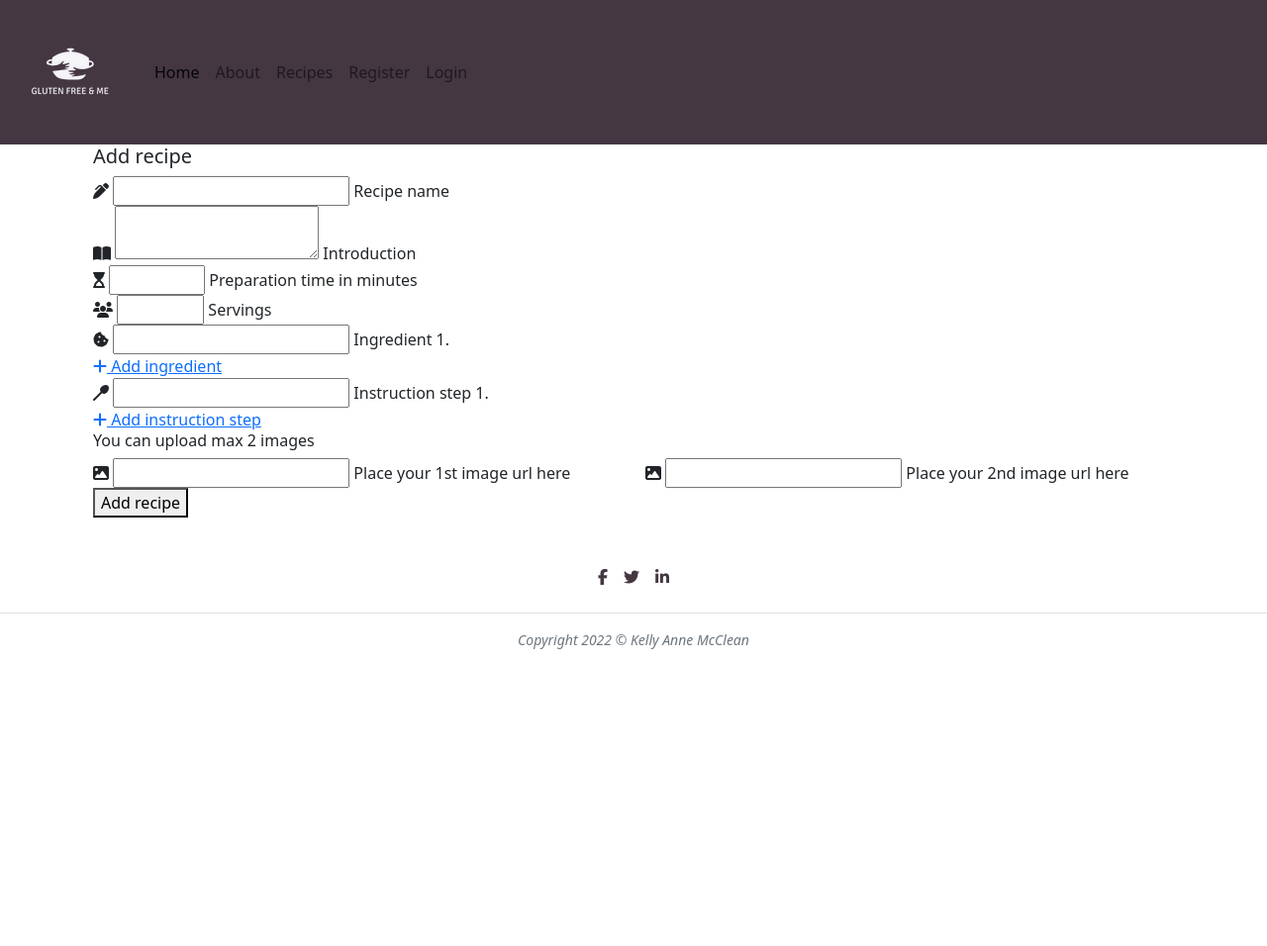
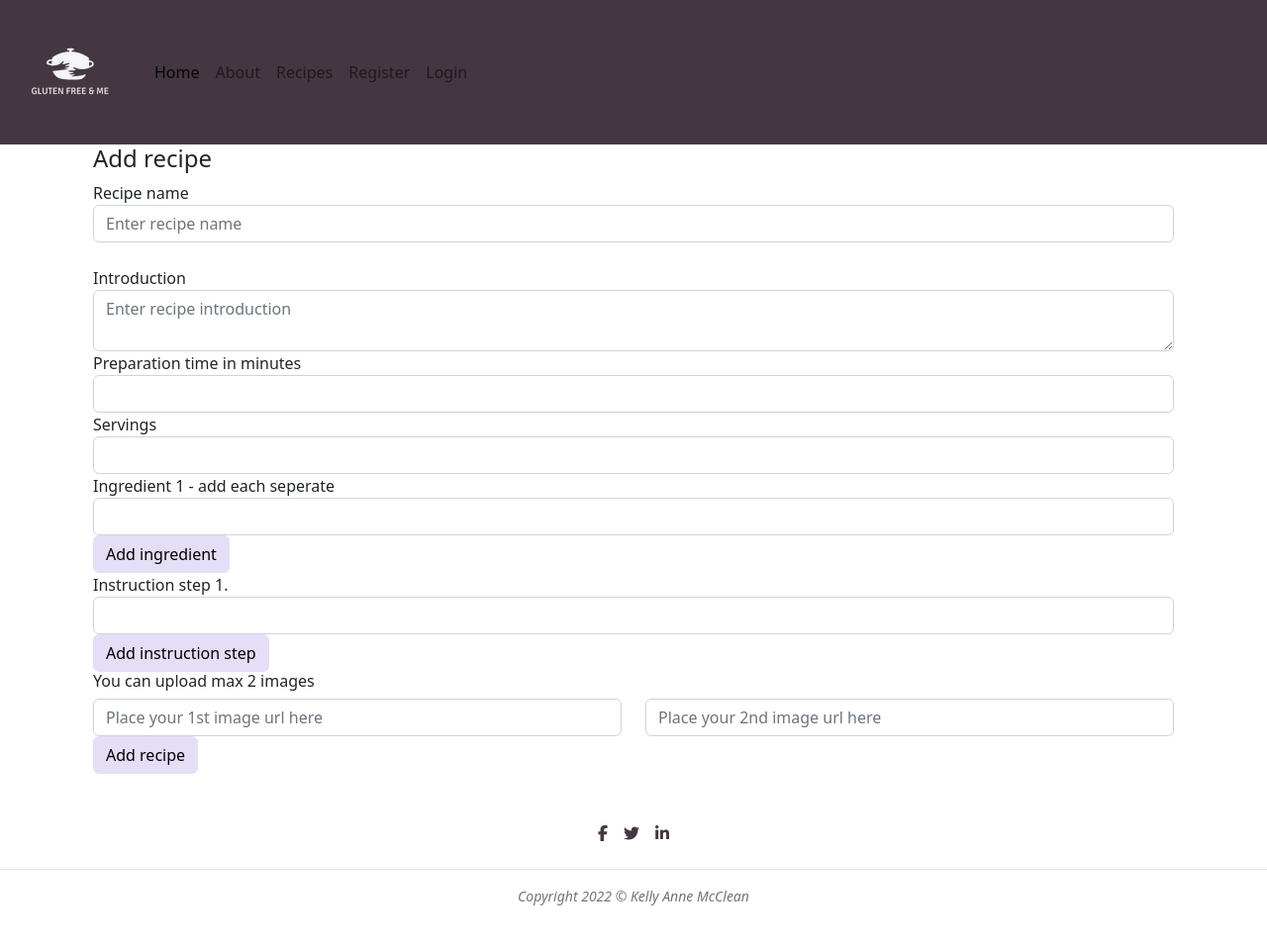
Before and after one commit to mccannka/gluten-free-me, a Flask app: page /recipe/add in a window 1280 px wide. Shown: the whole page at 99% size. Before the commit the page ends 656 px from the top, so only its background shows below. Run offline with Flask 2, Linux system fonts and the light colour scheme; the visitor is signed in with stand-in values (Sample User, id 1); some libraries are stand-ins or nearby versions.

Commit message:
Add recipe page updates - form styling

```diff
--- a/static/css/style.css
+++ b/static/css/style.css
@@ -60,5 +60,20 @@ h4.no-results-text {
 a.btn.btn-secondary {
     background: #cacaaa;
     border-color: #cacaaa;
-    color: #212529
+    color: #212529;
 }
+
+/* Add Page updates */
+h4.center-align {
+    color: #212529;
+}
+
+a.btn.btn-info {
+    background: #e4def7;
+    border-color: #e4def7;
+}
+
+button.btn.btn-info {
+    background: #e4def7;
+    border-color: #e4def7;
+}
--- a/templates/recipe/add_recipes.html
+++ b/templates/recipe/add_recipes.html
@@ -1,10 +1,11 @@
 {% extends "base.html" %}
 {% block content %}
 
+<section id="add-section">
   <div class="container">
     <div class="row">
       <div class="col s12">
-        <h5 class="center-align">Add recipe</h5>
+        <h4 class="center-align">Add recipe</h4>
       </div>
     </div>
     <div class="row">
@@ -13,55 +14,49 @@
           <!-- Recipe name -->
           <div class="row">
             <div class="input-field col s12">
-              <i class="fas fa-pen-alt prefix"></i>
-              <input id="recipe_name" name="recipe_name" type="text" data-length="50" minlength="3"
-                maxlength="50" class="validate" required>
               <label for="recipe_name">Recipe name</label>
+              <input id="recipe_name" name="recipe_name" class="form-control" type="text" placeholder="Enter recipe name" data-length="50" minlength="3"
+              maxlength="50" class="validate" required>
             </div>
           </div>
+          <br>
           <!-- Introduction -->
           <div class="row">
             <div class="input-field col s12">
-              <i class="fas fa-book-open prefix"></i>
-              <textarea id="recipe_introduction" name="recipe_introduction"  data-length="200" minlength="5" maxlength="200"
-                class="materialize-textarea validate" required></textarea>
               <label for="recipe_overview">Introduction</label>
+              <div class="input-group">
+                <textarea id="recipe_introduction" name="recipe_introduction" class="form-control" placeholder="Enter recipe introduction" data-length="200" minlength="5" maxlength="200"
+                class="validate" required></textarea>
+              </div>
             </div>
           </div>
           <!-- Preparation time -->
           <div class="row">
             <div class="input-field col s12">
-              <i class="fas fa-hourglass-start prefix"></i>
-              <input id="recipe_preparation_time" name="recipe_preparation_time" type="number" min="1"
-                max="180" class="validate" required>
               <label for="recipe_preparation_time">Preparation time in minutes</label>
+              <input id="recipe_preparation_time" name="recipe_preparation_time" class="form-control" type="number" min="1" max="180" class="validate" required>
             </div>
           </div>
           <!-- Servings -->
           <div class="row">
             <div class="input-field col s12">
-              <i class="fas fa-users prefix"></i>
-              <input id="recipe_servings" name="recipe_servings" type="number" min="1" max="20"
-                class="validate" required>
               <label for="recipe_servings">Servings</label>
+              <input id="recipe_servings" name="recipe_servings"  class="form-control" type="number" min="1" max="20" class="validate" required>
             </div>
           </div>
           <!-- Ingredients -->
           <div class="row">
             <div class="input-field col s12">
-              <i class="fas fa-cookie-bite prefix"></i>
-              <input id="recipe_ingredients" name="recipe_ingredients" type="text" data-length="150" minlength="2"
+              <label for="recipe_ingredients">Ingredient 1 - add each seperate </label>
+              <input id="recipe_ingredients" name="recipe_ingredients" class="form-control" type="text" data-length="150" minlength="2"
                 maxlength="150" class="validate" required>
-              <label for="recipe_ingredients">Ingredient 1. </label>
             </div>
           </div>
           <div class="row list_of_ingredients">
-
           </div>
           <div class="row">
             <div class="input-field col s12">
-              <a class="right btn-small btn-green-ingredient add_ingredient">
-                <i class="fas fa-plus"></i>
+              <a class="btn btn-info add_ingredient">
                 Add ingredient
               </a>
             </div>
@@ -69,10 +64,10 @@
           <!-- Instruction -->
           <div class="row">
             <div class="input-field col s12">
-              <i class="fas fa-utensil-spoon prefix"></i>
-              <input id="recipe_instruction" name="recipe_instruction" type="text" data-length="500" minlength="5" maxlength="500"
+              <label for="recipe_instruction">Instruction step 1. </label>
+              <input id="recipe_instruction" name="recipe_instruction" class="form-control"  type="text" data-length="500" minlength="5" maxlength="500"
                 class="validate" required>
-              <label for="recipe_instruction">Instruction step 1. </label>
+
             </div>
           </div>
           <div class="row list_of_instruction_steps">
@@ -80,8 +75,7 @@
           </div>
           <div class="row">
             <div class="input-field col s12">
-              <a class="right btn-small btn-green-ingredient add_instruction_step">
-                <i class="fas fa-plus"></i>
+              <a class="btn btn-info add_instruction_step">
                 Add instruction step
               </a>
             </div>
@@ -90,22 +84,18 @@
           <div class="row">
             <h6 class="center-align">You can upload max 2 images</h6>
             <div class="input-field col s12">
-              <i class="fas fa-image prefix"></i>
               <input id="recipe_image_1" name="recipe_image_1" type="url"
-                class="validate" required>
-              <label for="recipe_image_1">Place your 1st image url here</label>
+              class="form-control" placeholder= "Place your 1st image url here" class="validate" required>
             </div>
             <div class="input-field col s12">
-              <i class="fas fa-image prefix"></i>
               <input id="recipe_image_2" name="recipe_image_2" type="url"
-                class="validate">
-              <label for="recipe_image_2">Place your 2nd image url here</label>
+              class="form-control" placeholder= "Place your 2nd image url here"  class="validate">
             </div>
           </div>
           <!-- Add recipe button -->
           <div class="row">
             <div class="col s12 center-align">
-              <button type="submit" class="btn-large btn-green center-align bottom-margins">
+              <button type="submit" class="btn btn-info center-align bottom-margins">
                 Add recipe
               </button>
             </div>
@@ -114,5 +104,5 @@
       </form>
     </div>
   </div>
-
+</section>
 {% endblock %}
--- a/templates/user/personal.html
+++ b/templates/user/personal.html
@@ -6,7 +6,7 @@
     <div class="row">
       <div class="col-md-6">
         <h2>{{ username }}'s Profile</h2>
-     </div>
+      </div>
     </div>
  </div>
 
```
Also changed, not shown: static/img/personal-profile.png (deleted).
